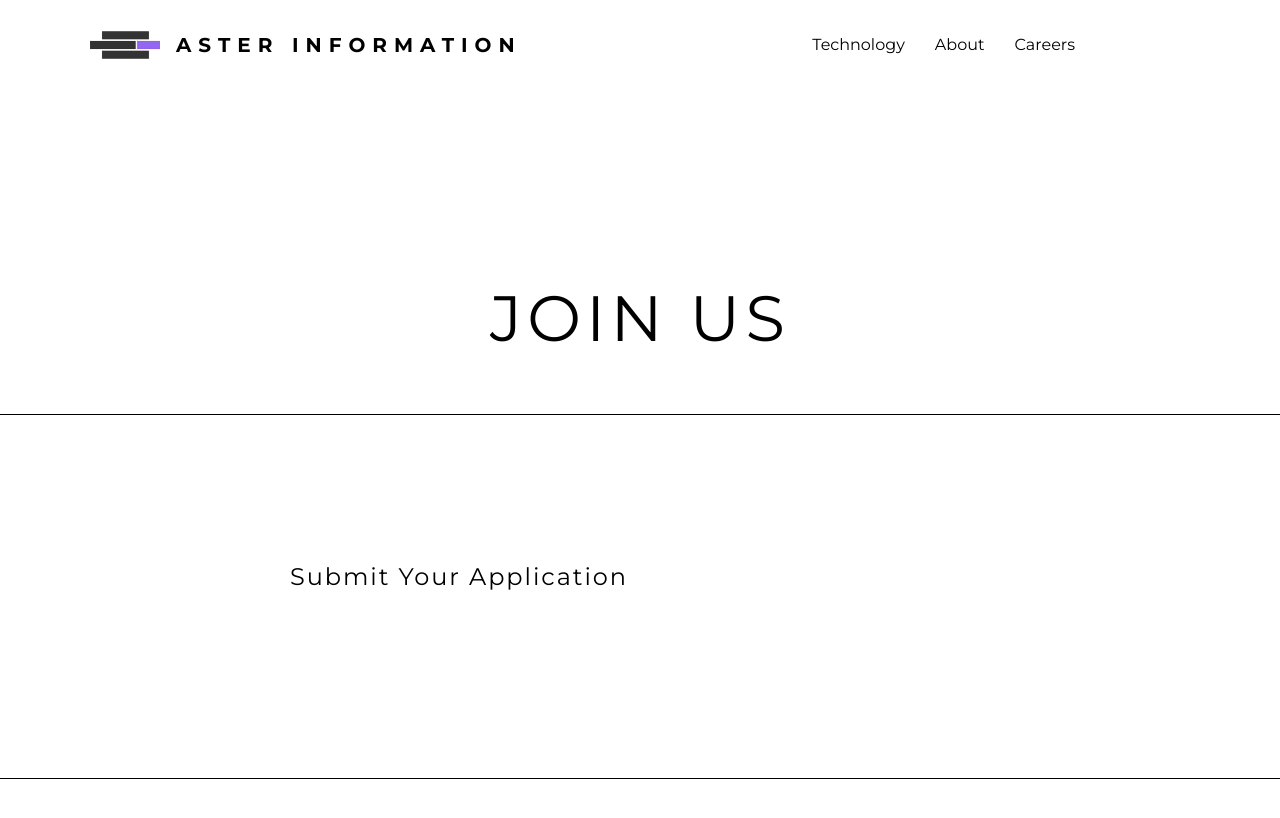
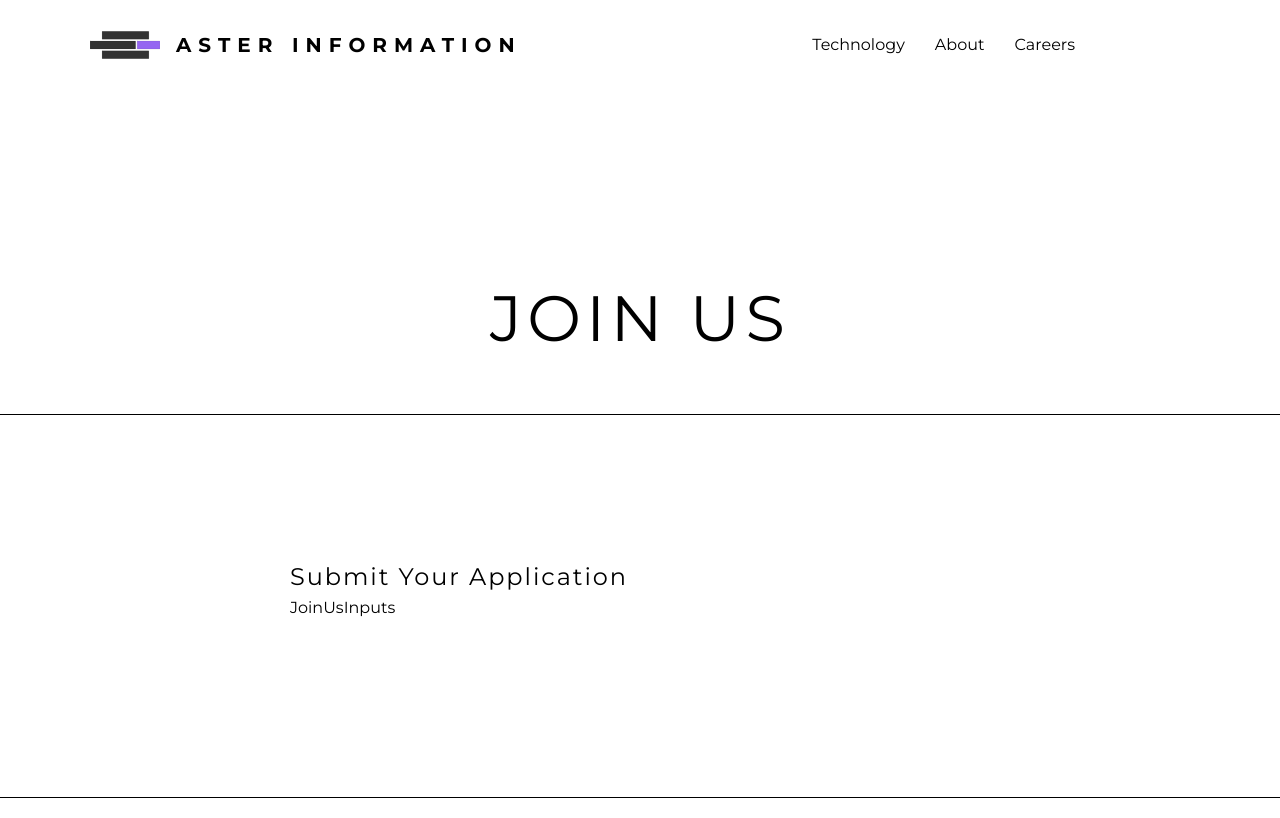
Before and after one commit to Moamal-2000/aster-information, a React (Vite) app: page /submit-application in a window 1280 px wide. Shown: the top 818 px of the page. Built offline with nearby package versions, Linux system fonts and the light colour scheme.

Commit message:
feat: initiate JoinUsInputs

```diff
--- a/src/Components/Pages/JoinUs/JoinUsForm/JoinUsForm.jsx
+++ b/src/Components/Pages/JoinUs/JoinUsForm/JoinUsForm.jsx
@@ -1,10 +1,13 @@
 import s from "./JoinUsForm.module.scss";
+import JoinUsInputs from "./JoinUsInputs/JoinUsInputs";
 
 const JoinUsForm = () => {
   return (
     <div className={s.joinUsWrapper}>
       <form className={s.joinUsForm}>
         <h2>Submit Your Application</h2>
+
+        <JoinUsInputs />
       </form>
     </div>
   );
--- /dev/null
+++ b/src/Components/Pages/JoinUs/JoinUsForm/JoinUsInputs/JoinUsInputs.jsx
@@ -0,0 +1,8 @@
+import s from "./JoinUsInputs.module.scss";
+
+const JoinUsInputs = () => {
+  return (
+    <div className={s.inputs}>JoinUsInputs</div>
+  )
+}
+export default JoinUsInputs
--- /dev/null
+++ b/src/Components/Pages/JoinUs/JoinUsForm/JoinUsInputs/JoinUsInputs.module.scss
@@ -0,0 +1,7 @@
+@import "src/Styles/mixins.scss";
+
+.inputs {
+  display: flex;
+  flex-direction: column;
+  gap: 20px;
+}
```
